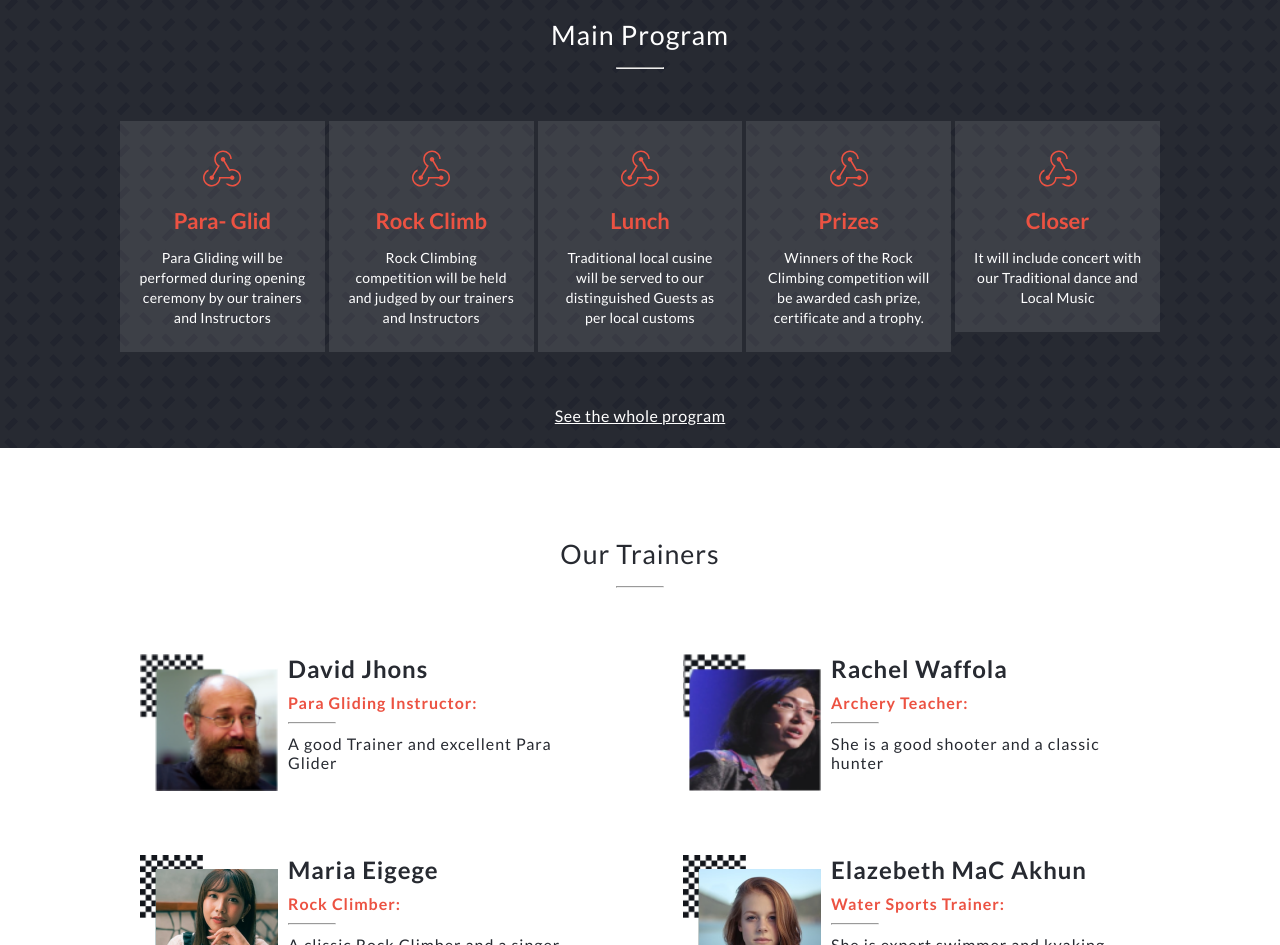
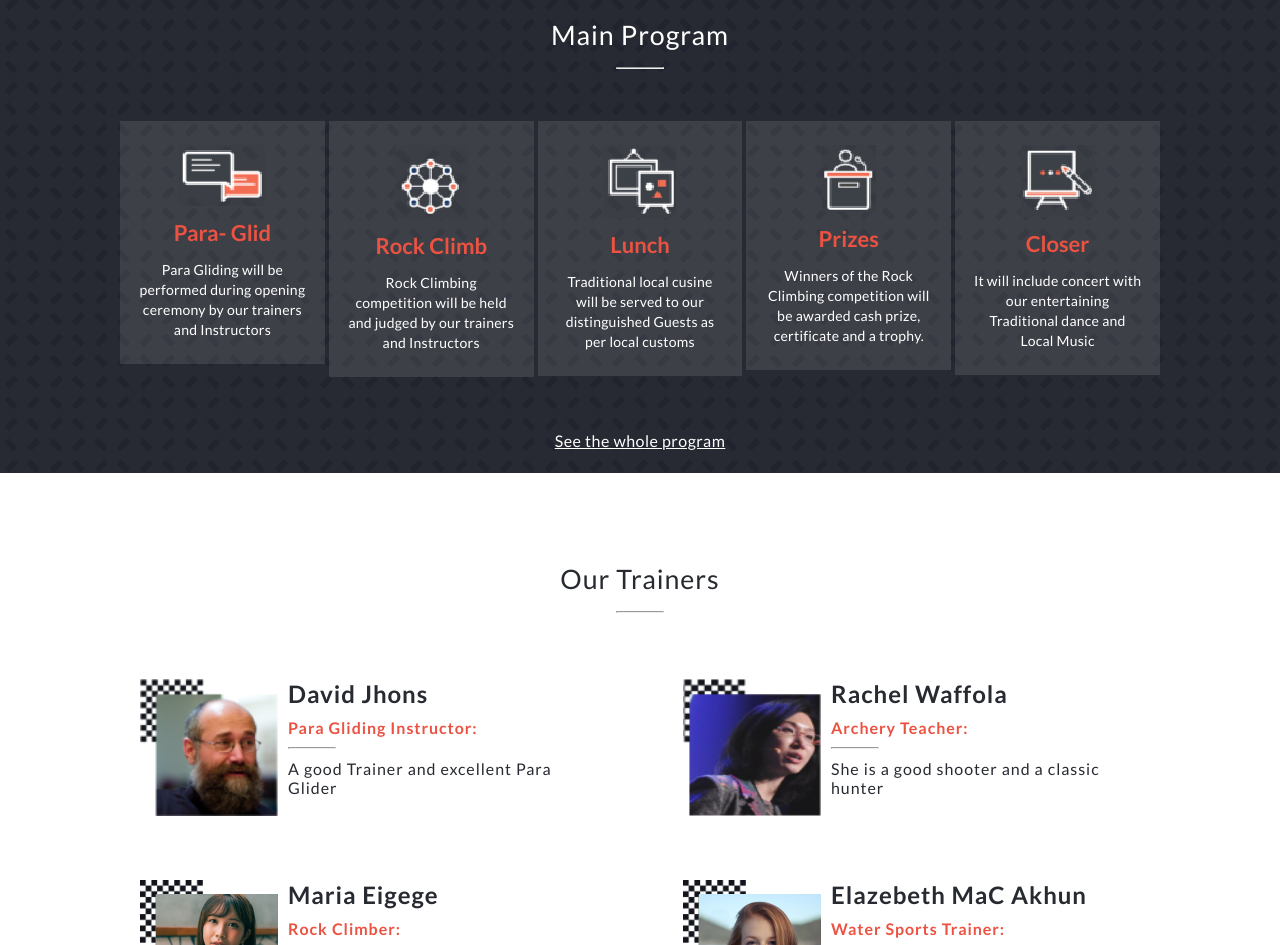
Before and after one commit to AbuTalha3/Rock-Climbing-Competition-Fixture, a website: page index.html in a window 1280 px wide. Shown: the part 945-1890 px from the top of the page. Drawn offline with nearby package versions, Linux system fonts and the light colour scheme; files that its build step writes are made by us from their sources.

Commit message:
Update Images and Html

```diff
--- a/index.html
+++ b/index.html
@@ -74,31 +74,31 @@
 				</div>
 				<div class="cards">
 					<div class="card">
-						<img class="tasweer" src="./images/webhook-fill-0-wght-200-grad-0-opsz-481.svg" alt="Para Gliding"/>
+						<img class="tasweer" src="./images/forum2.png" alt="Para Gliding"/>
 						<h5>Para- Glid</h5>
 						<p>Para Gliding will be performed during opening ceremony by our trainers and Instructors</p>
 					</div>
 					<div class="card">
-						<img class="tasweer" src="./images/webhook-fill-0-wght-200-grad-0-opsz-481.svg" alt="Rock Climbing"/>
+						<img class="tasweer" src="./images/global2.png" alt="Rock Climbing"/>
 						<h5>Rock Climb</h5>
 						<p>Rock Climbing competition will be held and judged by
                          our trainers and Instructors</p>
 					</div>
 					<div class="card">
-						<img class="tasweer" src="./images/webhook-fill-0-wght-200-grad-0-opsz-481.svg" alt=""/>
+						<img class="tasweer" src="./images/exibhition2.png" alt=""/>
 						<h5>Lunch</h5>
 						<p>Traditional local cusine will be served to our distinguished Guests as per local customs</p>
 					</div>
 					<div class="card">
-						<img class="tasweer" src="./images/webhook-fill-0-wght-200-grad-0-opsz-481.svg" alt=""/>
+						<img class="tasweer" src="./images/spearker.png" alt=""/>
 						<h5>Prizes</h5>
 						<p>Winners of the Rock Climbing competition will be awarded
 							cash prize, certificate and a trophy.</p>
 					</div>
 					<div class="card">
-						<img class="tasweer" src="./images/webhook-fill-0-wght-200-grad-0-opsz-481.svg" alt=""/>
+						<img class="tasweer" src="./images/workshop2.png" alt=""/>
 						<h5>Closer</h5>
-						<p>It will include concert with our Traditional dance and Local Music</p>
+						<p>It will include concert with our entertaining Traditional dance and Local Music</p>
 					</div>
 				</div>
 				<div class="seemore">
```
Also changed, not shown: images/exibhition2.png (added), images/forum2.png (added), images/global2.png (added), images/spearker.png (added), images/workshop2.png (added).
